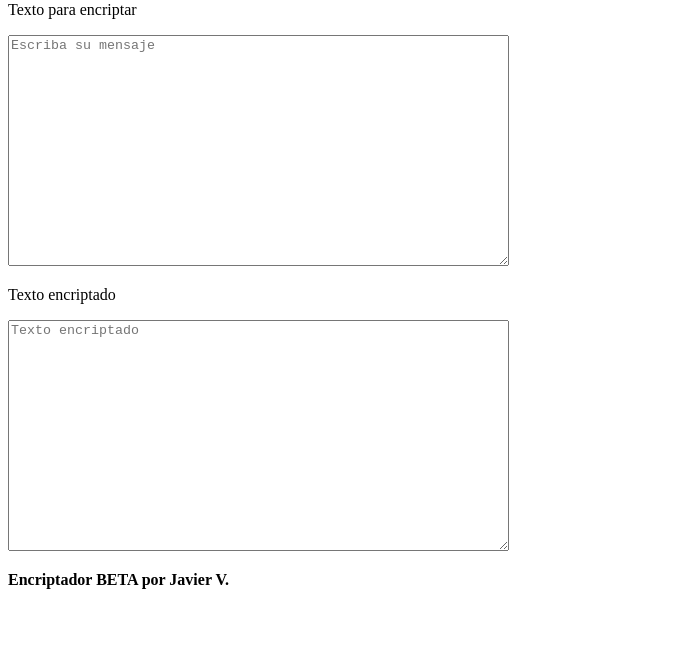
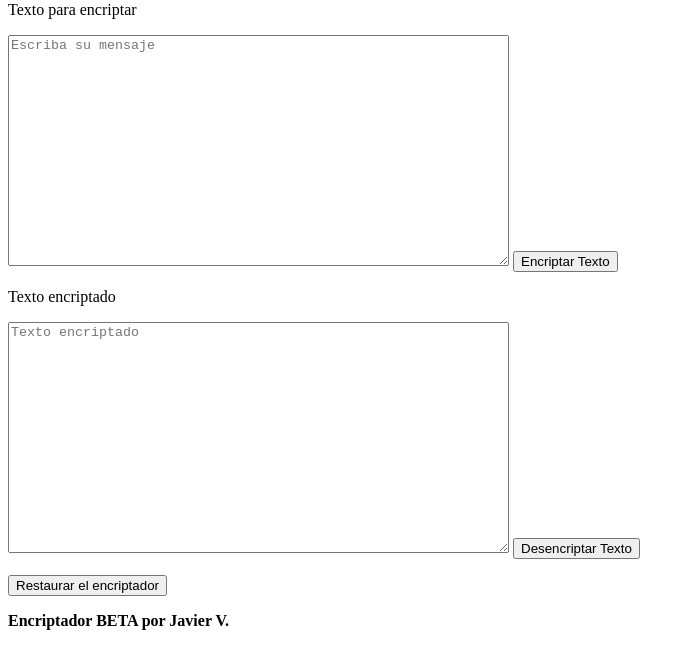
Before and after one commit to Javier104-dev/encriptado, a plain HTML site: page index.html in a window 1280 px wide. Shown: the part 79-748 px from the top of the page, without its empty margins (0-695 px from the left). Drawn offline with Linux system fonts and the light colour scheme.

Commit message:
Agregado boton de reseteo y cambiado el div por un form

```diff
--- a/index.html
+++ b/index.html
@@ -12,16 +12,18 @@
         </header>
 
         <main>
-            <div>
+            <form>
                 <label for="texto-normal">Texto para encriptar</label>
                 <p></p>
                 <textarea id="texto-normal" cols="60" rows="15" placeholder="Escriba su mensaje"></textarea>
-                <p></p>
+                <input type="button" value="Encriptar Texto">
                 <p></p>
                 <label for="texto-encriptado">Texto encriptado</label>
                 <p></p>
                 <textarea id="texto-encriptado" cols="60" rows="15" placeholder="Texto encriptado"></textarea>
-            </div>
+                <input type="button" value="Desencriptar Texto">
+                <p><button type="reset">Restaurar el encriptador</button></p>
+            </form>
         </main>
         <footer>
             <p><strong>Encriptador BETA por Javier V.</strong></p>
```
